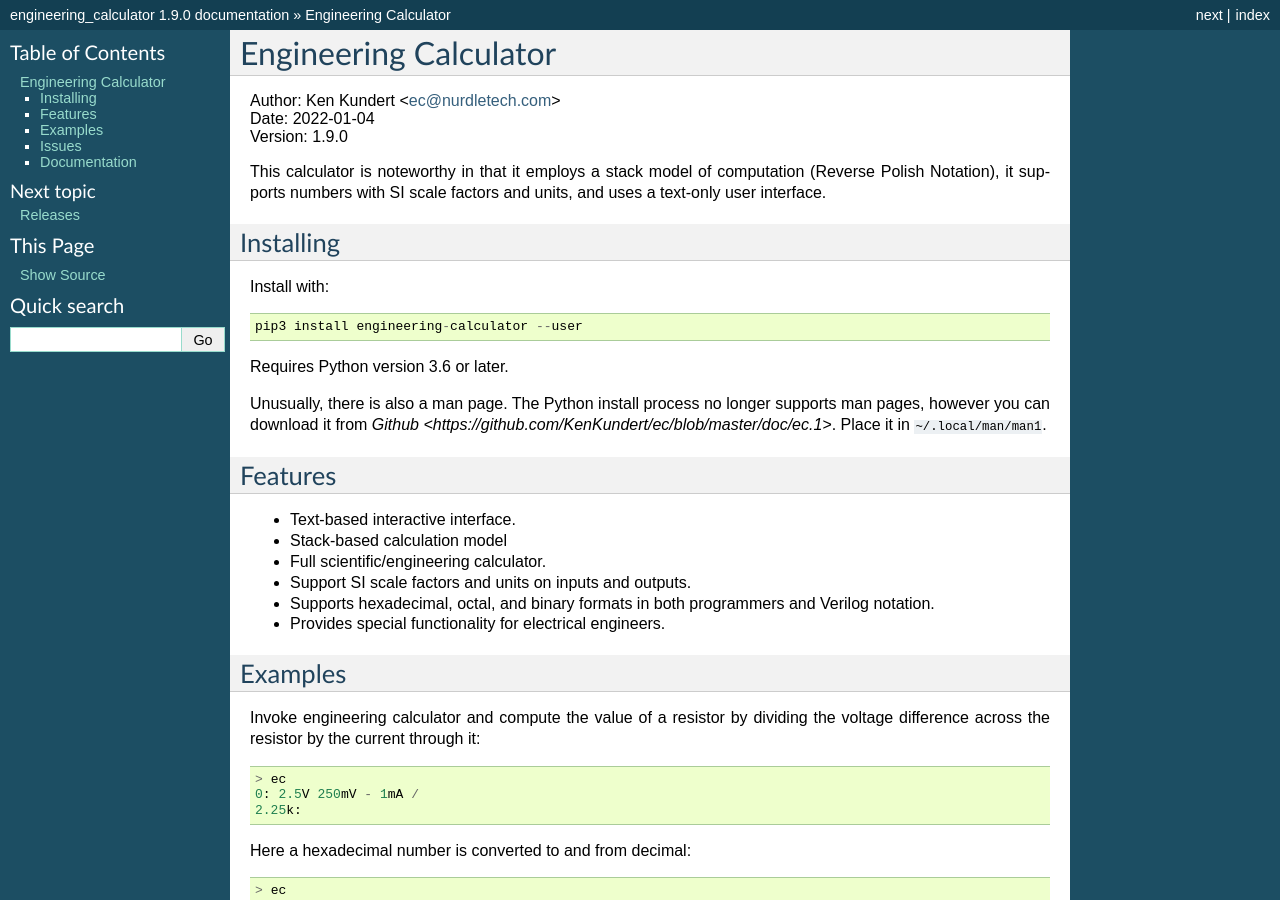
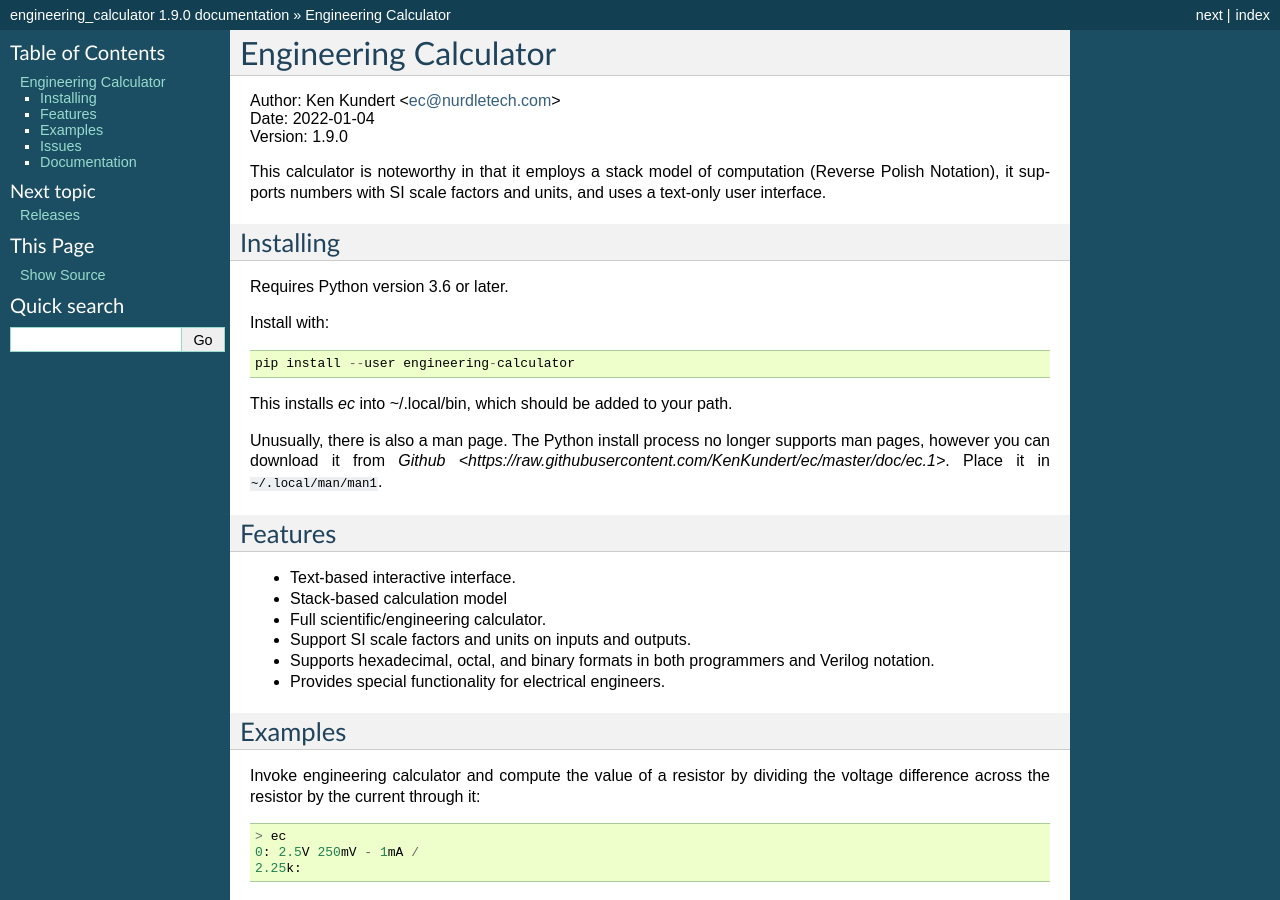
Before and after one commit to KenKundert/ec, a Sphinx documentation site: the page built from doc/index.rst, in a window 1280 px wide and 900 px high. Built offline with Sphinx 7.4.7, drawn with Linux system fonts in a browser that asks for light colours; pages that are not in the unit, such as notebooks, are missing from menus.

Commit message:
Refine the installation instructions

```diff
--- a/doc/index.rst
+++ b/doc/index.rst
@@ -14,15 +14,17 @@
 Installing
 ----------
 
+Requires Python version 3.6 or later.
+
 Install with::
 
-    pip3 install engineering-calculator --user
+    pip install --user engineering-calculator
 
-Requires Python version 3.6 or later.
+This installs *ec* into ~/.local/bin, which should be added to your path.
 
 Unusually, there is also a man page.  The Python install process no longer
 supports man pages, however you can download it from `Github
-<https://github.com/KenKundert/ec/blob/master/doc/ec.1>`.  Place it in
+<https://raw.githubusercontent.com/KenKundert/ec/master/doc/ec.1>`.  Place it in
 ``~/.local/man/man1``.
 
 
```
Also changed, not shown: README.rst (+5 -3 lines).
